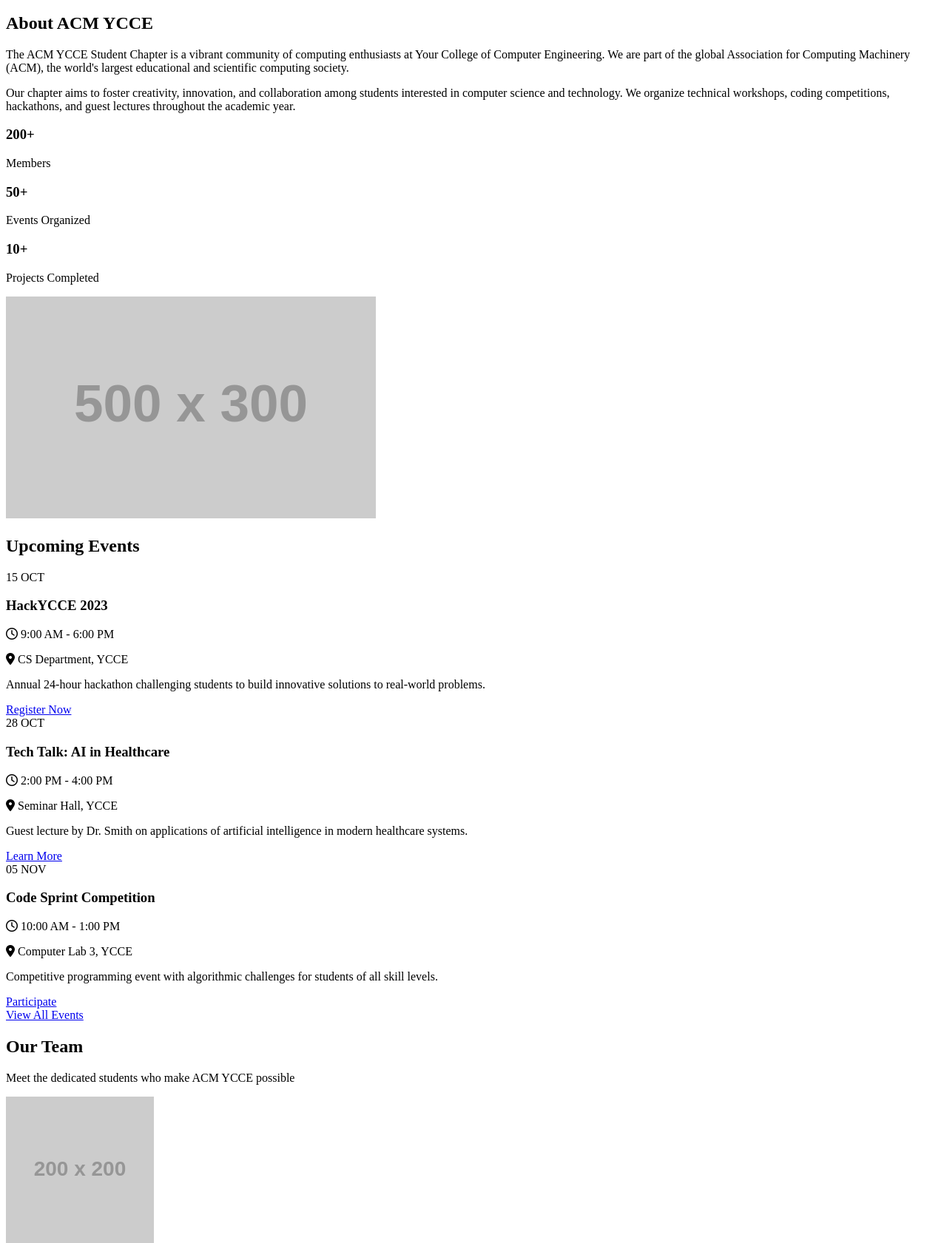
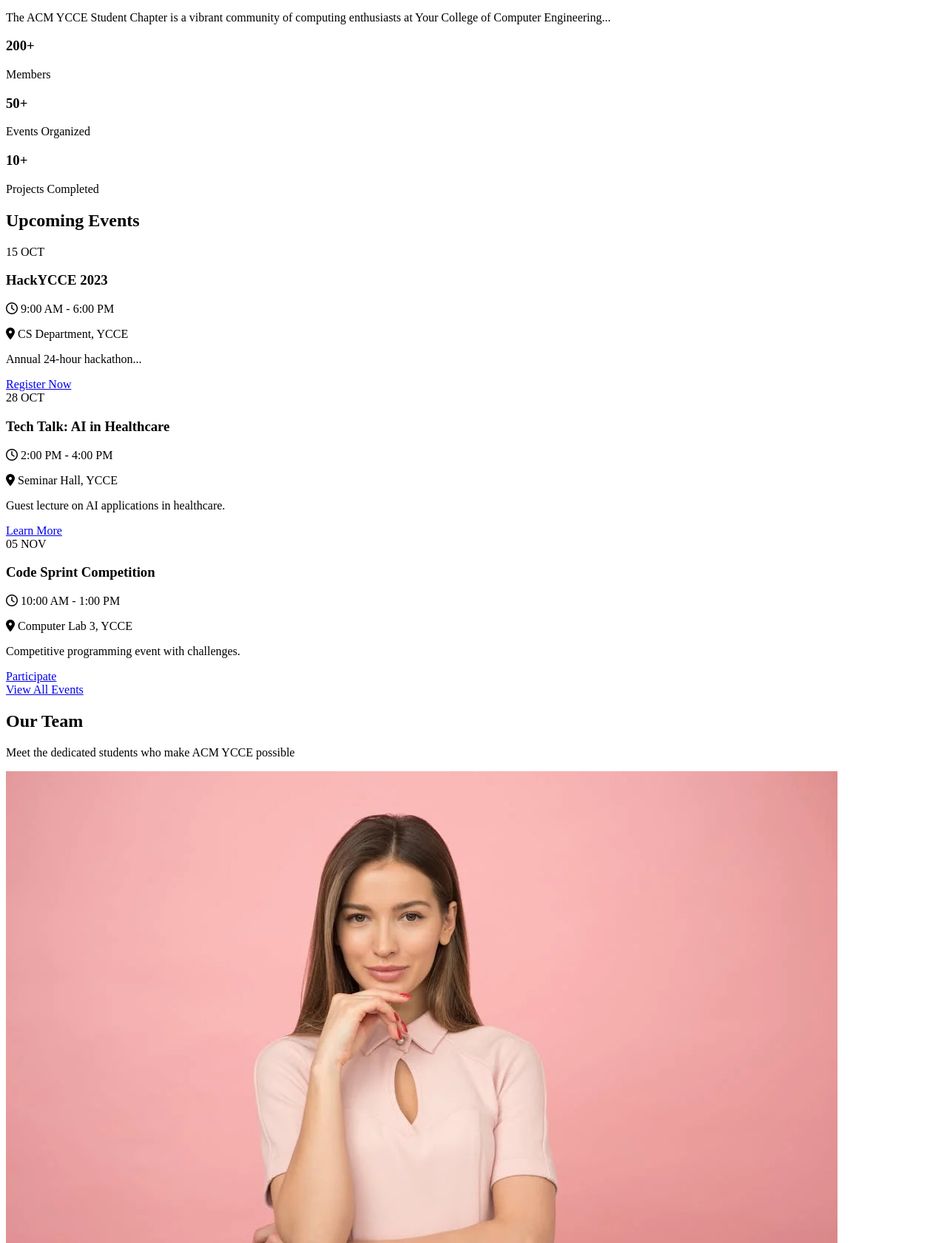
Before and after one commit to Suyash2304/acm-ycce-the-css-showdown, a plain HTML site: page index.html in a window 1280 px wide. Shown: the part 639-2320 px from the top of the page at 74% size. Drawn offline with Linux system fonts and the light colour scheme; placeholder pictures from the web are drawn by us.

Commit message:
Enhanced index.html for ACM YCCE website by adding section comments for better organization, updating logo paths, and refining text for clarity and conciseness across various sections including About, Upcoming Events, Team, and Contact.

```diff
--- a/index.html
+++ b/index.html
@@ -2,19 +2,26 @@
 <html lang="en">
 
 <head>
+    <!-- Meta and Title -->
     <meta charset="UTF-8">
     <meta name="viewport" content="width=device-width, initial-scale=1.0">
     <title>ACM YCCE - Advancing Computing as a Science & Profession</title>
+
+    <!-- Font Awesome CDN for icons -->
     <link rel="stylesheet" href="https://cdnjs.cloudflare.com/ajax/libs/font-awesome/6.0.0-beta3/css/all.min.css">
 </head>
 
 <body>
+    <!-- ================= HEADER SECTION ================= -->
     <header>
         <div>
             <div>
-                <img src="https://www.acm.org/images/template/acm-logo.svg" alt="ACM YCCE Logo">
+                <!-- ACM Logo and Title -->
+                <img src="/assets/logo.png" alt="ACM YCCE Logo">
                 <h1>ACM YCCE</h1>
             </div>
+
+            <!-- Navigation Menu -->
             <nav>
                 <ul>
                     <li><a href="#">Home</a></li>
@@ -26,12 +33,15 @@
                     <li><a href="#">Contact</a></li>
                 </ul>
             </nav>
+
+            <!-- Placeholder for a responsive menu icon -->
             <div>
                 <i></i>
             </div>
         </div>
     </header>
 
+    <!-- ================= HERO SECTION ================= -->
     <section>
         <div>
             <div>
@@ -45,17 +55,17 @@
         </div>
     </section>
 
+    <!-- ================= ABOUT SECTION ================= -->
     <section>
         <div>
             <h2>About ACM YCCE</h2>
             <div>
                 <div>
+                    <!-- ACM Description -->
                     <p>The ACM YCCE Student Chapter is a vibrant community of computing enthusiasts at Your College of
-                        Computer Engineering. We are part of the global Association for Computing Machinery (ACM), the
-                        world's largest educational and scientific computing society.</p>
-                    <p>Our chapter aims to foster creativity, innovation, and collaboration among students interested in
-                        computer science and technology. We organize technical workshops, coding competitions,
-                        hackathons, and guest lectures throughout the academic year.</p>
+                        Computer Engineering...</p>
+
+                    <!-- Highlights with Stats -->
                     <div>
                         <div>
                             <h3>200+</h3>
@@ -71,17 +81,17 @@
                         </div>
                     </div>
                 </div>
-                <div>
-                    <img src="https://via.placeholder.com/500x300" alt="ACM YCCE Team Photo">
-                </div>
+
             </div>
         </div>
     </section>
 
+    <!-- ================= UPCOMING EVENTS SECTION ================= -->
     <section>
         <div>
             <h2>Upcoming Events</h2>
             <div>
+                <!-- Event 1 -->
                 <div>
                     <div>
                         <span>15</span>
@@ -91,11 +101,12 @@
                         <h3>HackYCCE 2023</h3>
                         <p><i class="far fa-clock"></i> 9:00 AM - 6:00 PM</p>
                         <p><i class="fas fa-map-marker-alt"></i> CS Department, YCCE</p>
-                        <p>Annual 24-hour hackathon challenging students to build innovative solutions to real-world
-                            problems.</p>
+                        <p>Annual 24-hour hackathon...</p>
                         <a href="#">Register Now</a>
                     </div>
                 </div>
+
+                <!-- Event 2 -->
                 <div>
                     <div>
                         <span>28</span>
@@ -105,11 +116,12 @@
                         <h3>Tech Talk: AI in Healthcare</h3>
                         <p><i class="far fa-clock"></i> 2:00 PM - 4:00 PM</p>
                         <p><i class="fas fa-map-marker-alt"></i> Seminar Hall, YCCE</p>
-                        <p>Guest lecture by Dr. Smith on applications of artificial intelligence in modern healthcare
-                            systems.</p>
+                        <p>Guest lecture on AI applications in healthcare.</p>
                         <a href="#">Learn More</a>
                     </div>
                 </div>
+
+                <!-- Event 3 -->
                 <div>
                     <div>
                         <span>05</span>
@@ -119,8 +131,7 @@
                         <h3>Code Sprint Competition</h3>
                         <p><i class="far fa-clock"></i> 10:00 AM - 1:00 PM</p>
                         <p><i class="fas fa-map-marker-alt"></i> Computer Lab 3, YCCE</p>
-                        <p>Competitive programming event with algorithmic challenges for students of all skill levels.
-                        </p>
+                        <p>Competitive programming event with challenges.</p>
                         <a href="#">Participate</a>
                     </div>
                 </div>
@@ -131,15 +142,18 @@
         </div>
     </section>
 
+    <!-- ================= TEAM SECTION ================= -->
     <section>
         <div>
             <h2>Our Team</h2>
             <p>Meet the dedicated students who make ACM YCCE possible</p>
             <div>
+                <!-- Team Member 1 -->
                 <div>
                     <div>
-                        <img src="https://via.placeholder.com/200" alt="Team Member">
+                        <img src="assets/member.webp" alt="Team Member">
                         <div>
+                            <!-- Social Media Links -->
                             <a href="#"><i class="fab fa-linkedin"></i></a>
                             <a href="#"><i class="fab fa-github"></i></a>
                             <a href="#"><i class="fab fa-twitter"></i></a>
@@ -147,11 +161,13 @@
                     </div>
                     <h3>John Doe</h3>
                     <p>President</p>
-                    <p>Computer Science senior with passion for AI and community building.</p>
+                    <p>Computer Science senior with passion for AI.</p>
                 </div>
+
+                <!-- Team Member 2 -->
                 <div>
                     <div>
-                        <img src="https://via.placeholder.com/200" alt="Team Member">
+                        <img src="assets/member.webp" alt="Team Member">
                         <div>
                             <a href="#"><i class="fab fa-linkedin"></i></a>
                             <a href="#"><i class="fab fa-github"></i></a>
@@ -160,11 +176,13 @@
                     </div>
                     <h3>Jane Smith</h3>
                     <p>Vice President</p>
-                    <p>Specializes in cybersecurity and event coordination.</p>
+                    <p>Cybersecurity enthusiast and event coordinator.</p>
                 </div>
+
+                <!-- Team Member 3 -->
                 <div>
                     <div>
-                        <img src="https://via.placeholder.com/200" alt="Team Member">
+                        <img src="assets/member.webp" alt="Team Member">
                         <div>
                             <a href="#"><i class="fab fa-linkedin"></i></a>
                             <a href="#"><i class="fab fa-github"></i></a>
@@ -173,11 +191,13 @@
                     </div>
                     <h3>Alex Johnson</h3>
                     <p>Technical Lead</p>
-                    <p>Full-stack developer and competitive programmer.</p>
+                    <p>Full-stack developer and CP coder.</p>
                 </div>
+
+                <!-- Team Member 4 -->
                 <div>
                     <div>
-                        <img src="https://via.placeholder.com/200" alt="Team Member">
+                        <img src="assets/member.webp" alt="Team Member">
                         <div>
                             <a href="#"><i class="fab fa-linkedin"></i></a>
                             <a href="#"><i class="fab fa-github"></i></a>
@@ -186,23 +206,23 @@
                     </div>
                     <h3>Sarah Williams</h3>
                     <p>Outreach Coordinator</p>
-                    <p>Focuses on building industry partnerships and sponsorships.</p>
+                    <p>Builds industry partnerships and sponsorships.</p>
                 </div>
             </div>
         </div>
     </section>
 
-
-    <!-- Contact Section -->
+    <!-- ================= CONTACT SECTION ================= -->
     <section id="contact">
         <div>
             <h2>Get In Touch</h2>
             <div>
+                <!-- Contact Details -->
                 <div>
                     <h3>Contact Information</h3>
                     <div>
                         <i class="fas fa-map-marker-alt"></i>
-                        <p>Computer Science Department<br>Your College of Computer Engineering<br>City, State 123456</p>
+                        <p>Computer Science Department<br>Your College<br>City, State 123456</p>
                     </div>
                     <div>
                         <i class="fas fa-envelope"></i>
@@ -212,6 +232,8 @@
                         <i class="fas fa-phone"></i>
                         <p>+1 (123) 456-7890</p>
                     </div>
+
+                    <!-- Social Icons -->
                     <div>
                         <a href="#"><i class="fab fa-facebook-f"></i></a>
                         <a href="#"><i class="fab fa-twitter"></i></a>
@@ -220,18 +242,14 @@
                         <a href="#"><i class="fab fa-github"></i></a>
                     </div>
                 </div>
+
+                <!-- Join ACM Form -->
                 <div>
                     <h3>Join ACM YCCE</h3>
                     <form>
-                        <div>
-                            <input type="text" placeholder="Your Name" required>
-                        </div>
-                        <div>
-                            <input type="email" placeholder="Your Email" required>
-                        </div>
-                        <div>
-                            <input type="text" placeholder="Your Major">
-                        </div>
+                        <div><input type="text" placeholder="Your Name" required></div>
+                        <div><input type="email" placeholder="Your Email" required></div>
+                        <div><input type="text" placeholder="Your Major"></div>
                         <div>
                             <select>
                                 <option value="">Year of Study</option>
@@ -241,9 +259,7 @@
                                 <option value="4">Fourth Year</option>
                             </select>
                         </div>
-                        <div>
-                            <textarea placeholder="Why do you want to join ACM YCCE?"></textarea>
-                        </div>
+                        <div><textarea placeholder="Why do you want to join ACM YCCE?"></textarea></div>
                         <button type="submit">Submit Application</button>
                     </form>
                 </div>
@@ -251,7 +267,7 @@
         </div>
     </section>
 
-    <!-- Newsletter Section -->
+    <!-- ================= NEWSLETTER SECTION ================= -->
     <section>
         <div>
             <div>
@@ -265,17 +281,20 @@
         </div>
     </section>
 
-    <!-- Footer -->
+    <!-- ================= FOOTER SECTION ================= -->
     <footer>
         <div>
             <div>
+                <!-- Footer Branding -->
                 <div>
                     <h3>ACM YCCE</h3>
                     <p>Advancing Computing as a Science & Profession at Your College of Computer Engineering.</p>
                     <div>
-                        <img src="https://www.acm.org/images/template/acm-logo.svg" alt="ACM Logo">
+                        <img src="/assets/logo.png" alt="ACM Logo">
                     </div>
                 </div>
+
+                <!-- Footer Links -->
                 <div>
                     <h3>Quick Links</h3>
                     <ul>
@@ -286,6 +305,8 @@
                         <li><a href="#projects">Projects</a></li>
                     </ul>
                 </div>
+
+                <!-- Resources List -->
                 <div>
                     <h3>Resources</h3>
                     <ul>
@@ -295,6 +316,8 @@
                         <li><a href="#">Internship Opportunities</a></li>
                     </ul>
                 </div>
+
+                <!-- Connect and Contact -->
                 <div>
                     <h3>Connect With Us</h3>
                     <div>
@@ -310,15 +333,15 @@
                     </div>
                 </div>
             </div>
+
+            <!-- Footer Copyright -->
             <div>
                 <p>&copy; 2023 ACM YCCE Student Chapter. All Rights Reserved.</p>
-                <p>Part of the <a href="https://www.acm.org/" target="_blank">Association for Computing Machinery</a>
-                </p>
+                <p>Part of the <a href="https://www.acm.org/" target="_blank">Association for Computing Machinery</a></p>
             </div>
         </div>
     </footer>
 
-
 </body>
 
 </html>
```
Also changed, not shown: assets/logo.png (added), assets/logo_bg.png (added), assets/member.webp (added).
